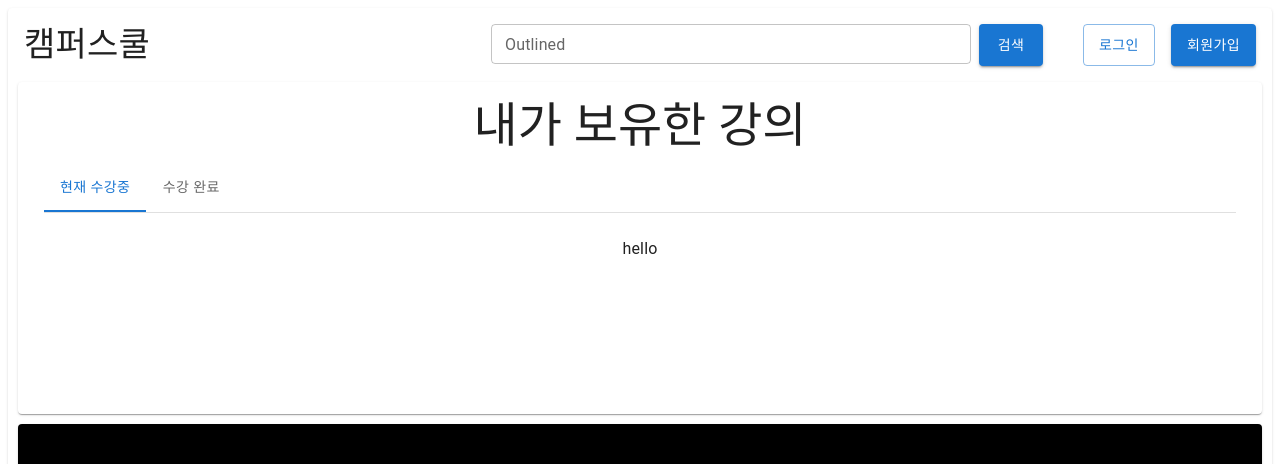
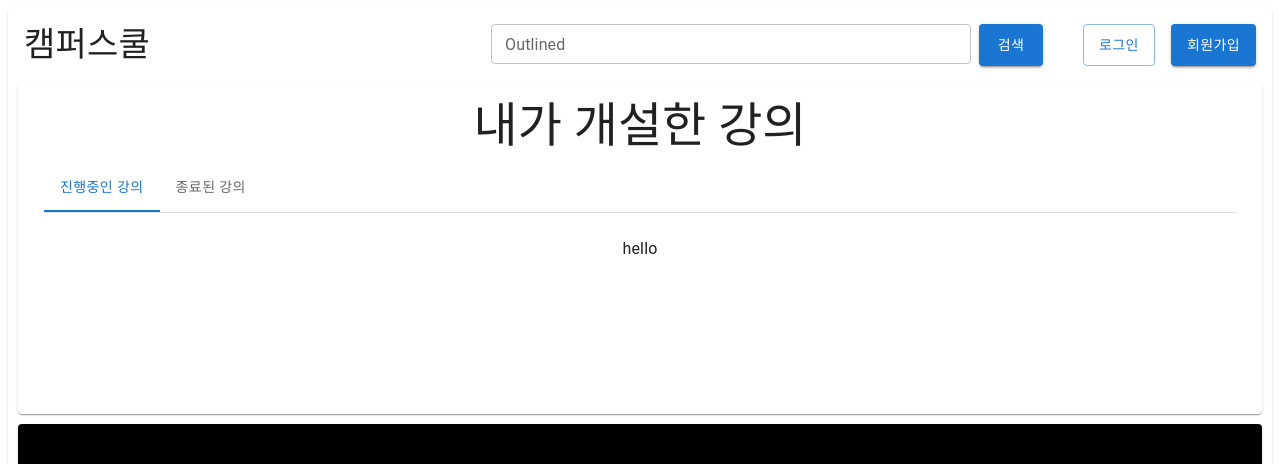
Before and after one commit to Musung1/Campuschool_Front, a React (Create React App) app: page / in a window 1280 px wide. Shown: the top 464 px of the page. Built offline with nearby package versions, Linux system fonts and the light colour scheme.

Commit message:
[Feat] 내가 개설한 클래스 뷰 #7

```diff
--- a/src/App.js
+++ b/src/App.js
@@ -7,6 +7,7 @@ import Tail from "./component/Tail";
 import { Paper,styled } from "@mui/material";
 import ClassDetailView from "./views/ClassDetailView";
 import MyOwnClassView from "./views/MyOwnClassView";
+import MyOpenClassView from "./views/MyOpenClassView";
 function App() {
   const CategoryPaper = styled(Paper)(({ theme }) => ({
     width: 1512,
@@ -16,7 +17,7 @@ function App() {
     <div style={{ display: 'flex', justifyContent: 'center', alignItems: 'center'}}>
       <CategoryPaper alignItems="center">
         <Header></Header>
-        <MyOwnClassView></MyOwnClassView>
+        <MyOpenClassView></MyOpenClassView>
         <Tail></Tail>
       </CategoryPaper>
     </div>
--- /dev/null
+++ b/src/views/MyOpenClassView.js
@@ -0,0 +1,53 @@
+import { Typography,styled,Paper } from "@mui/material";
+import Box from '@mui/material/Box';
+import Tab from '@mui/material/Tab';
+import TabContext from '@mui/lab/TabContext';
+import TabList from '@mui/lab/TabList';
+import TabPanel from '@mui/lab/TabPanel';
+import { useState } from "react";
+
+function MyOwnClassView() {
+    const CategoryPaper = styled(Paper)(({ theme }) => ({
+        height: 300,
+        padding: theme.spacing(2),
+        ...theme.typography.h2,
+        textAlign: 'center',
+        margin: 10
+      }));
+  return (
+    <div>
+        <CategoryPaper>
+            <Typography variant="h3">
+                내가 개설한 강의
+            </Typography>
+            {MyOpenTab()}
+        </CategoryPaper>
+
+    </div>
+  );
+}
+function MyOpenTab() {
+    const [value, setValue] = useState('1');
+
+    const handleChange = (event, newValue) => {
+      setValue(newValue);
+    };
+    return (
+        <div style={{ display: 'flex', justifyContent: 'left', alignItems: 'left', margin: 10}}>
+        <Box sx={{ width: '100%', typography: 'body1' }}>
+        <TabContext value={value}>
+          <Box sx={{ borderBottom: 1, borderColor: 'divider' }}>
+            <TabList onChange={handleChange} aria-label="lab API tabs example">
+              <Tab label="진행중인 강의" value="1" />
+              <Tab label="종료된 강의" value="2" />
+            </TabList>
+          </Box>
+          <TabPanel value="1">hello</TabPanel>
+          <TabPanel value="2">Item Two</TabPanel>
+        </TabContext>
+      </Box>
+      </div>
+    );
+}
+
+export default MyOwnClassView;
```
